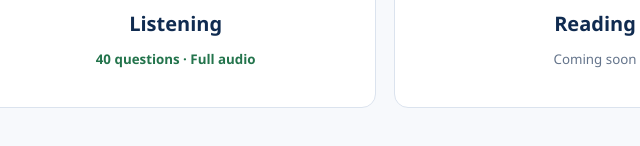
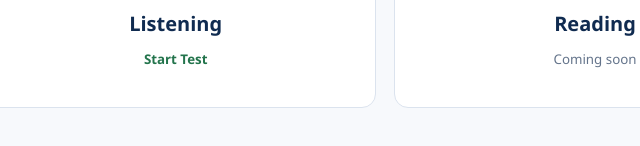
Before and after one commit to ieltstoeic9-sketch/AnhnguMsKimTestPrep, a plain HTML site: page general-training/no-20/test3/index.html in a window 1280 px wide. Shown: the part 396-542 px from the top of the page, 45-685 px from the left. Drawn offline with Linux system fonts and the light colour scheme.

Commit message:
Add files via upload

```diff
--- a/general-training/no-20/test3/index.html
+++ b/general-training/no-20/test3/index.html
@@ -1 +1 @@
-<!doctype html><html lang="en"><head><meta charset="utf-8"><meta name="viewport" content="width=device-width,initial-scale=1"><title>No. 20 Test 3 | Anh ngữ Ms. Kim</title><link rel="stylesheet" href="../../navigation.css"></head><body><main><a class="back" href="../">← Back</a><div class="crumbs"><a href="../../">General Training</a> / <a href="../">No. 20</a> / Test 3</div><section class="page-title"><h1>No. 20 · Test 3</h1><p>Select a skill to begin.</p></section><nav class="skill-grid"><a class="skill available" href="listening/"><span class="ico">🎧</span><strong>Listening</strong><small>40 questions · Full audio</small></a><a class="skill " href="../../reading/no-20/test3/"><span class="ico">📖</span><strong>Reading</strong><small>Coming soon</small></a><a class="skill " href="../../writing/no-20/test3/"><span class="ico">✍</span><strong>Writing</strong><small>Coming soon</small></a></nav></main></body></html>
+<!doctype html><html lang="en"><head><meta charset="utf-8"><meta name="viewport" content="width=device-width,initial-scale=1"><title>No. 20 Test 3 | Anh ngữ Ms. Kim</title><link rel="stylesheet" href="../../navigation.css"></head><body><main><a class="back" href="../">← Back</a><div class="crumbs"><a href="../../">General Training</a> / <a href="../">No. 20</a> / Test 3</div><section class="page-title"><h1>No. 20 · Test 3</h1><p>Select a skill to begin.</p></section><nav class="skill-grid"><a class="skill available" href="listening/"><span class="ico">🎧</span><strong>Listening</strong><small>Start Test</small></a><a class="skill " href="../../reading/no-20/test3/"><span class="ico">📖</span><strong>Reading</strong><small>Coming soon</small></a><a class="skill " href="../../writing/no-20/test3/"><span class="ico">✍</span><strong>Writing</strong><small>Coming soon</small></a></nav></main></body></html>
```
